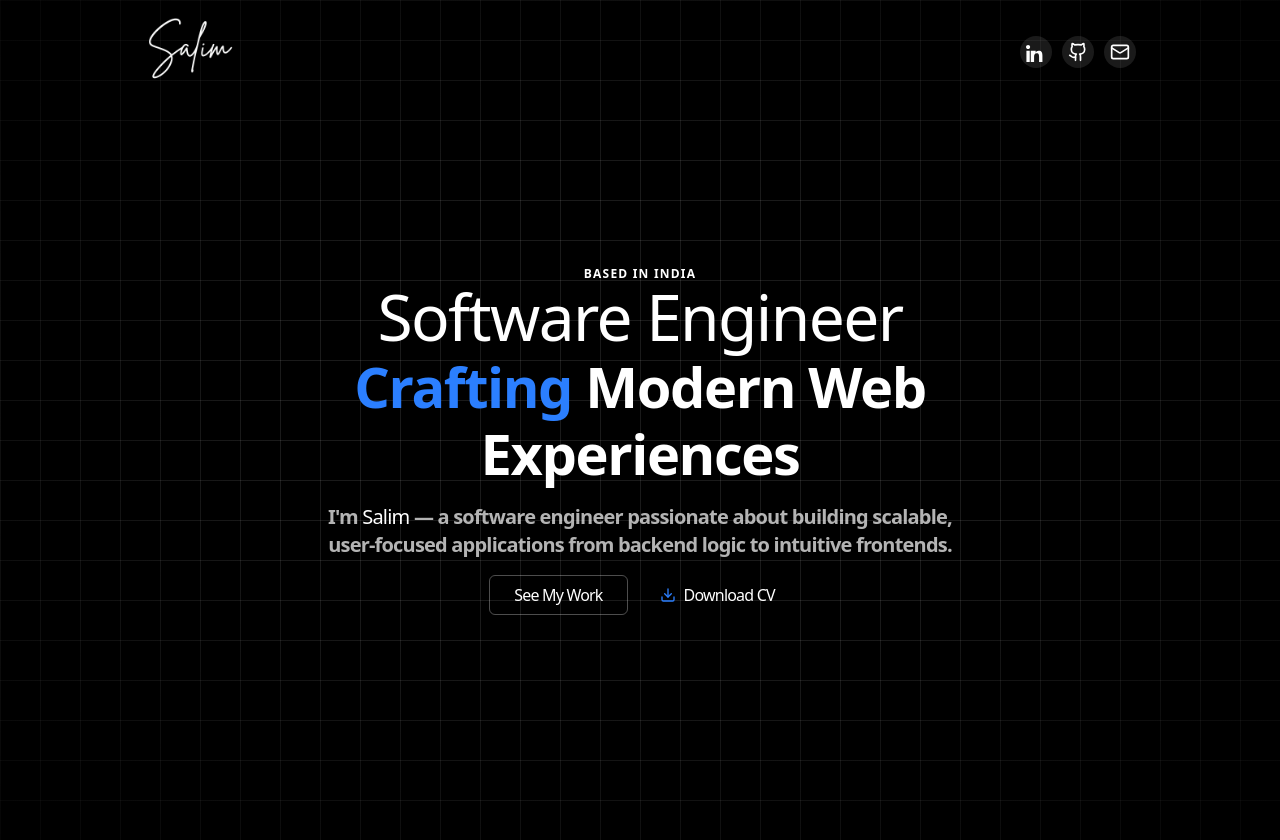
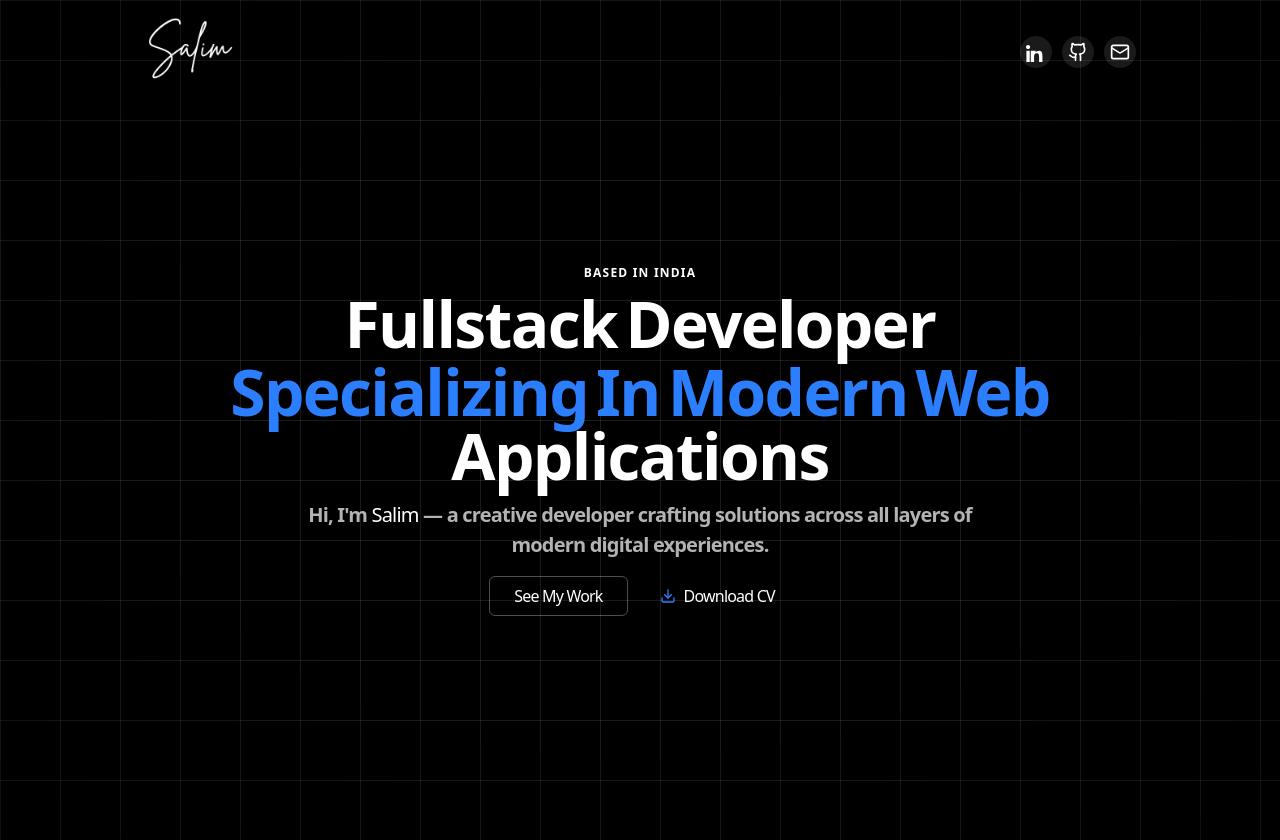
Before and after one commit to saalim-km/Portfolio, a React (Vite) app: page / in a window 1280 px wide. Built offline with nearby package versions, Linux system fonts and the light colour scheme.

Commit message:
feat/ completed hero section

```diff
--- a/package.json
+++ b/package.json
@@ -15,6 +15,7 @@
     "@tailwindcss/vite": "^4.1.11",
     "class-variance-authority": "^0.7.1",
     "clsx": "^2.1.1",
+    "framer-motion": "^12.23.3",
     "lucide-react": "^0.525.0",
     "react": "^19.1.0",
     "react-dom": "^19.1.0",
--- a/src/components/Hero.tsx
+++ b/src/components/Hero.tsx
@@ -1,6 +1,10 @@
 import { Download } from "lucide-react";
 import Header from "./Header";
 import { Button } from "./ui/button";
+import { motion } from "framer-motion";
+
+const heading = "Fullstack Developer";
+const subtitle = "Specializing In Modern Web Applications";
 
 export default function PortfolioHero() {
   return (
@@ -13,63 +17,110 @@ export default function PortfolioHero() {
             linear-gradient(rgba(255,255,255,0.1) 1px, transparent 1px),
             linear-gradient(90deg, rgba(255,255,255,0.1) 1px, transparent 1px)
           `,
-          backgroundSize: "40px 40px",
+          backgroundSize: "60px 60px",
         }}
       />
 
-      {/* Vignette Effect */}
+      {/* Vignette */}
       <div
         className="absolute inset-0"
         style={{
-          background: `radial-gradient(ellipse at center, transparent 0%, transparent 40%, rgba(0,0,0,0.4) 70%, rgba(0,0,0,0.8) 100%)`,
+          background: `radial-gradient(ellipse at center, transparent 0%, transparent 50%, rgba(0,0,0,0.4) 100%, rgba(0,0,0,0.8) 100%)`,
         }}
       />
 
-      {/* Header */}
       <Header />
 
-      {/* Main Content */}
       <div className="relative z-10 flex items-center justify-center min-h-screen mt-10 tracking-tighter font-medium">
         <div className="text-center max-w-4xl">
           {/* Location */}
-          <div className="text-white font-semibold text-sm uppercase tracking-widest xl:text-[12px]">
+          <div className="text-white font-semibold text-sm uppercase tracking-widest xl:text-[12px] text-[10px]">
             Based in India
           </div>
 
-          {/* Main Title */}
-          <h1 className="text-white xl:text-[64px] leading-[1.1] tracking-tight">
-            Software Engineer
-          </h1>
+          {/* Title (Animated Word-by-Word) */}
+          <motion.div
+            className="text-white xl:text-[64px] lg:text-[60px] md:text-[60px] sm:text-[50px] text-[35px] leading-[1.1] tracking-tight font-semibold flex flex-wrap justify-center gap-x-2 mt-2"
+            initial="hidden"
+            animate="visible"
+            variants={{
+              visible: {
+                transition: {
+                  staggerChildren: 0.1,
+                },
+              },
+            }}
+          >
+            {heading.split(" ").map((word, index) => (
+              <motion.span
+                key={index}
+                className="inline-block"
+                variants={{
+                  hidden: { opacity: 0, filter: "blur(8px)" },
+                  visible: { opacity: 1, filter: "blur(0px)" },
+                }}
+                transition={{ duration: 1, ease: "easeOut" }}
+              >
+                {word}
+              </motion.span>
+            ))}
+          </motion.div>
 
-          {/* Subtitle */}
-          <h2 className="text-[32px] sm:text-[44px] md:text-[56px] font-semibold leading-[1.2] tracking-tight mb-4">
-            <span className="text-blue-500">Crafting</span>{" "}
-            <span className="text-white">Modern Web Experiences</span>
-          </h2>
+          {/* Subtitle (Animated Word-by-Word) */}
+          <motion.div
+            className="xl:text-[64px] lg:text-[60px] md:text-[60px] sm:text-[50px] text-[35px] font-semibold leading-[1] tracking-tight mb-3 text-white flex flex-wrap justify-center gap-x-2"
+            initial="hidden"
+            animate="visible"
+            variants={{
+              visible: {
+                transition: {
+                  staggerChildren: 0.10,
+                },
+              },
+            }}
+          >
+            {subtitle.split(" ").map((word, index) => (
+              <motion.span
+                key={index}
+                className={word === "Specializing" || word === "Modern" || word === "Web" || word === 'In' ? "text-blue-500 inline-block" : "inline-block"}
+                variants={{
+                  hidden: { opacity: 0, filter: "blur(8px)" },
+                  visible: { opacity: 1, filter: "blur(0px)" },
+                }}
+                transition={{ duration: 1.5 }}
+              >
+                {word}
+              </motion.span>
+            ))}
+          </motion.div>
 
           {/* Description */}
-          <p className="text-white/70 text-lg md:text-xl mb-4 max-w-2xl mx-auto font-semibold">
-            I'm <span className="text-white font-medium">Salim</span> — a
-            software engineer passionate about building
-            scalable, user-focused applications from backend logic to intuitive
-            frontends.
+          <p
+            className="text-white/70 mb-4 mx-auto font-semibold text-[14px] sm:text-[16px] md:text-[18px] lg:text-[20px] xl:text-[20px]
+              max-w-xs sm:max-w-sm md:max-w-md lg:max-w-xl xl:max-w-2xl"
+          >
+            Hi, I'm <span className="text-white font-medium">Salim</span> — a
+            creative developer crafting solutions across all layers of modern
+            digital experiences.
           </p>
 
-          {/* Action Buttons */}
-          <div className="flex flex-col sm:flex-row gap-4 justify-center items-center">
+          {/* Buttons */}
+          <div className="flex flex-row gap-4 justify-center items-center">
             <Button
               size="lg"
-              className="bg-transparent border border-white/30 text-white hover:bg-white/10 text-base"
+              className="bg-transparent border border-white/30 text-white hover:bg-white/10 text-base cursor-pointer"
             >
               See My Work
             </Button>
+            <a href="/resume.pdf" download>
               <Button
                 size="lg"
-              className="bg-transparent text-white hover:bg-white/10 px-8 py-3 text-base flex items-center gap-2"
+                className="bg-transparent text-white hover:bg-white/10 px-8 py-3 text-base flex items-center gap-2 cursor-pointer"
               >
                 <Download className="w-4 h-4 text-blue-500" />
                 Download CV
               </Button>
+            </a>
           </div>
         </div>
       </div>
```
Also changed, not shown: 2 other files (tests, documents, lock files or other folders). Lines whose indentation alone changed are shown as unchanged.
